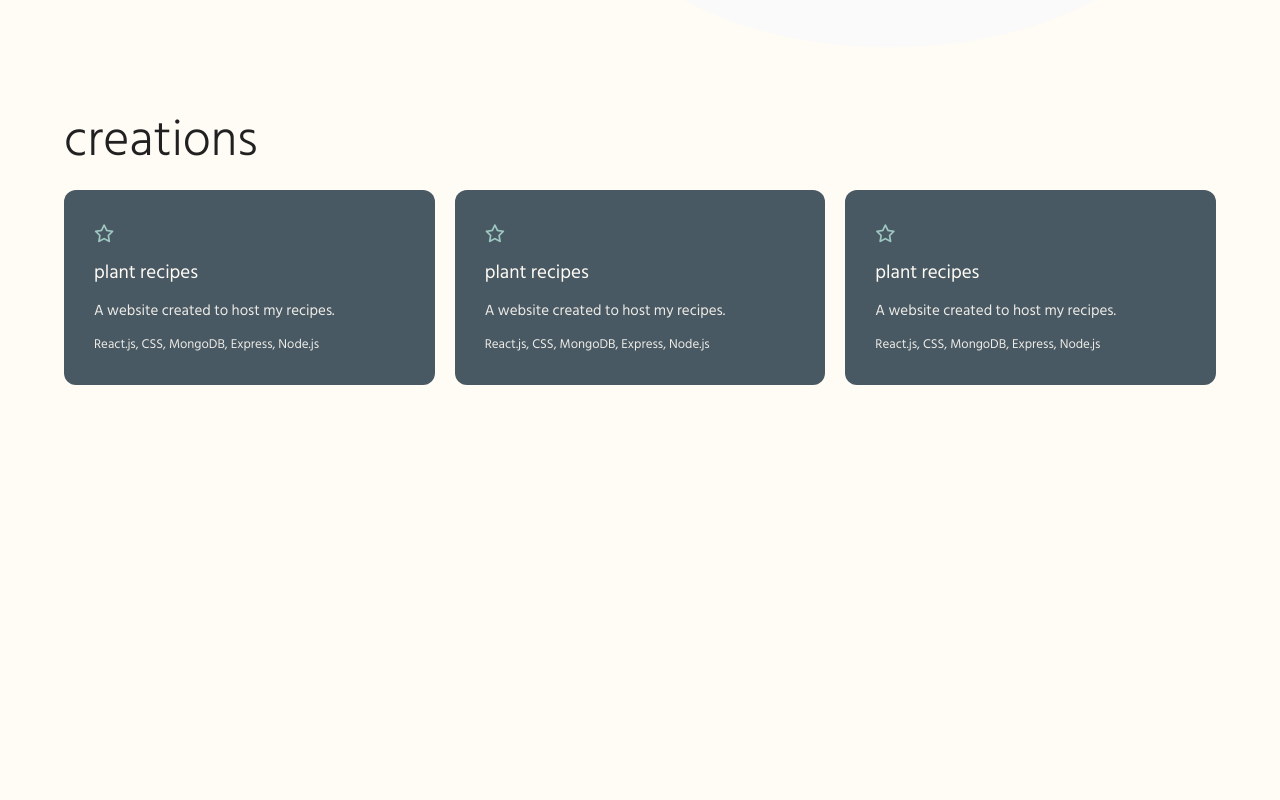
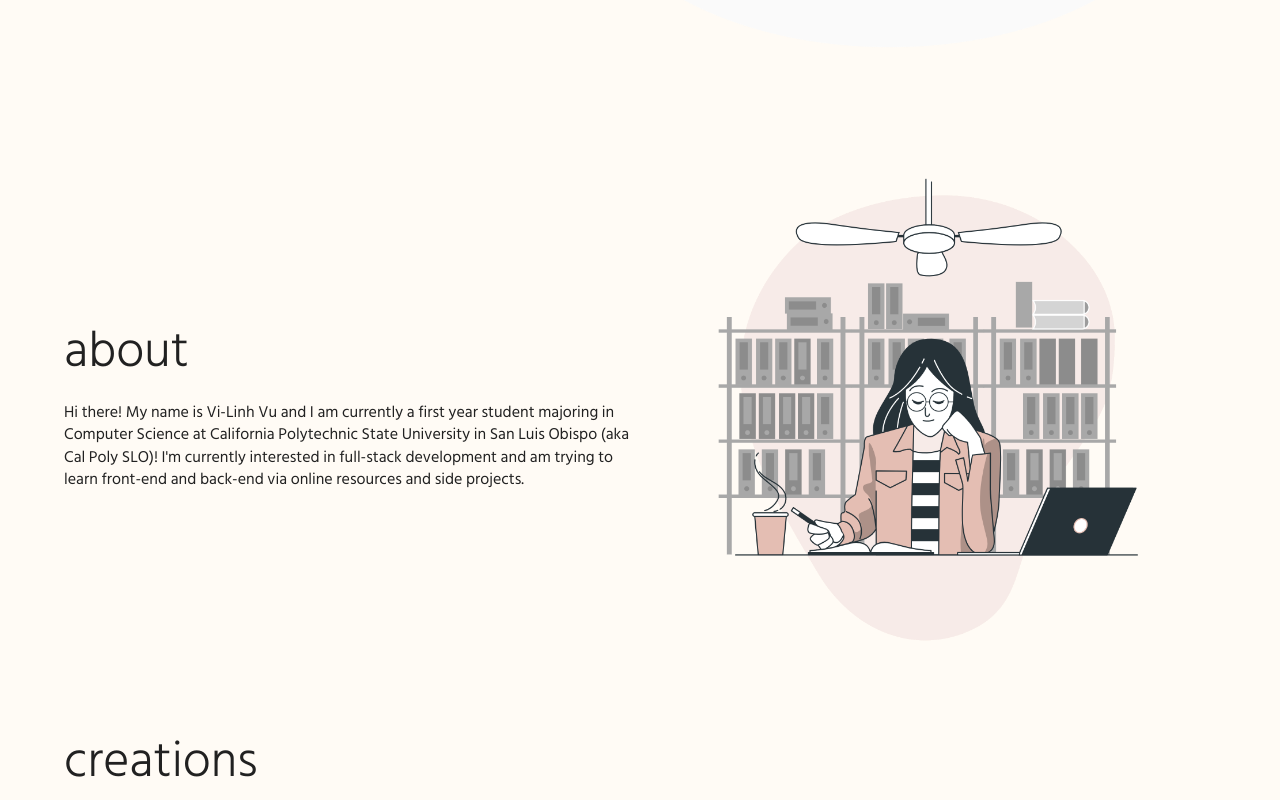
Before and after one commit to vilinh/vi-linh, a React (Create React App) app: page / in a window 1280 px wide. Shown: the part 680-1480 px from the top of the page. Before the commit the page ends 1065 px from the top, so only its background shows below. Built offline with nearby package versions, Linux system fonts and the light colour scheme.

Commit message:
about section

```diff
--- /dev/null
+++ b/src/components/About.jsx
@@ -0,0 +1,29 @@
+import React from "react";
+import "../styles/about.css";
+import studying from "../assets/Studying-bro.png";
+
+export default function About() {
+  return (
+    <div className="about">
+      <div className="container">
+        <div className="about-content">
+          <div className="about-text">
+            <h1 className="about-title">about</h1>
+            <p className="about-desc">
+              Hi there! My name is Vi-Linh Vu and I am currently a first year
+              student majoring in Computer Science at California Polytechnic
+              State University in San Luis Obispo (aka Cal Poly SLO)! I'm
+              currently interested in full-stack development and am trying to
+              learn front-end and back-end via online resources and side
+              projects.
+            </p>
+          </div>
+
+          <div className="about-img">
+            <img src={studying} alt="student" />
+          </div>
+        </div>
+      </div>
+    </div>
+  );
+}
--- a/src/components/Nav.jsx
+++ b/src/components/Nav.jsx
@@ -30,7 +30,7 @@ export default function Nav() {
                 <Link to="about">about</Link>
               </li>
               <li tabIndex="3" className="nav-link">
-                <Link to="projects">projects</Link>
+                <Link to="creations">creations</Link>
               </li>
               <li tabIndex="4" className="nav-link">
                 <Link to="contact">contact</Link>
--- a/src/pages/LandingPage.jsx
+++ b/src/pages/LandingPage.jsx
@@ -2,12 +2,14 @@ import React from "react";
 import Hero from "../components/Hero";
 import Nav from "../components/Nav";
 import Creations from "../components/Creations";
+import About from "../components/About";
 
 export default function LandingPage() {
   return (
     <div>
       <Nav />
       <Hero />
+      <About />
       <Creations />
     </div>
   );
--- /dev/null
+++ b/src/styles/about.css
@@ -0,0 +1,45 @@
+.about {
+  color: var(--black);
+  margin-bottom: 4rem;
+}
+
+.about-title {
+  margin-bottom: 3rem;
+  font-size: 5rem;
+  line-height: 4rem;
+  font-weight: 300;
+}
+
+.about-desc {
+  font-size: 1.6rem;
+  line-height: 1.4em;
+}
+
+.about-content {
+  display: flex;
+  align-items: center;
+  justify-content: center;
+}
+
+.about-text {
+  flex: 3;
+}
+
+.about-img {
+  flex: 3;
+}
+
+@media only screen and (max-width: 768px) {
+  .about-title {
+    font-size: 3rem;
+  }
+  .about-desc {
+    font-size: 1.4rem;
+  }
+  .about-content {
+    flex-direction: column;
+  }
+  .about-img img {
+    max-width: 400px;
+  }
+}
```
Also changed, not shown: src/assets/Studying-bro.png (added).
